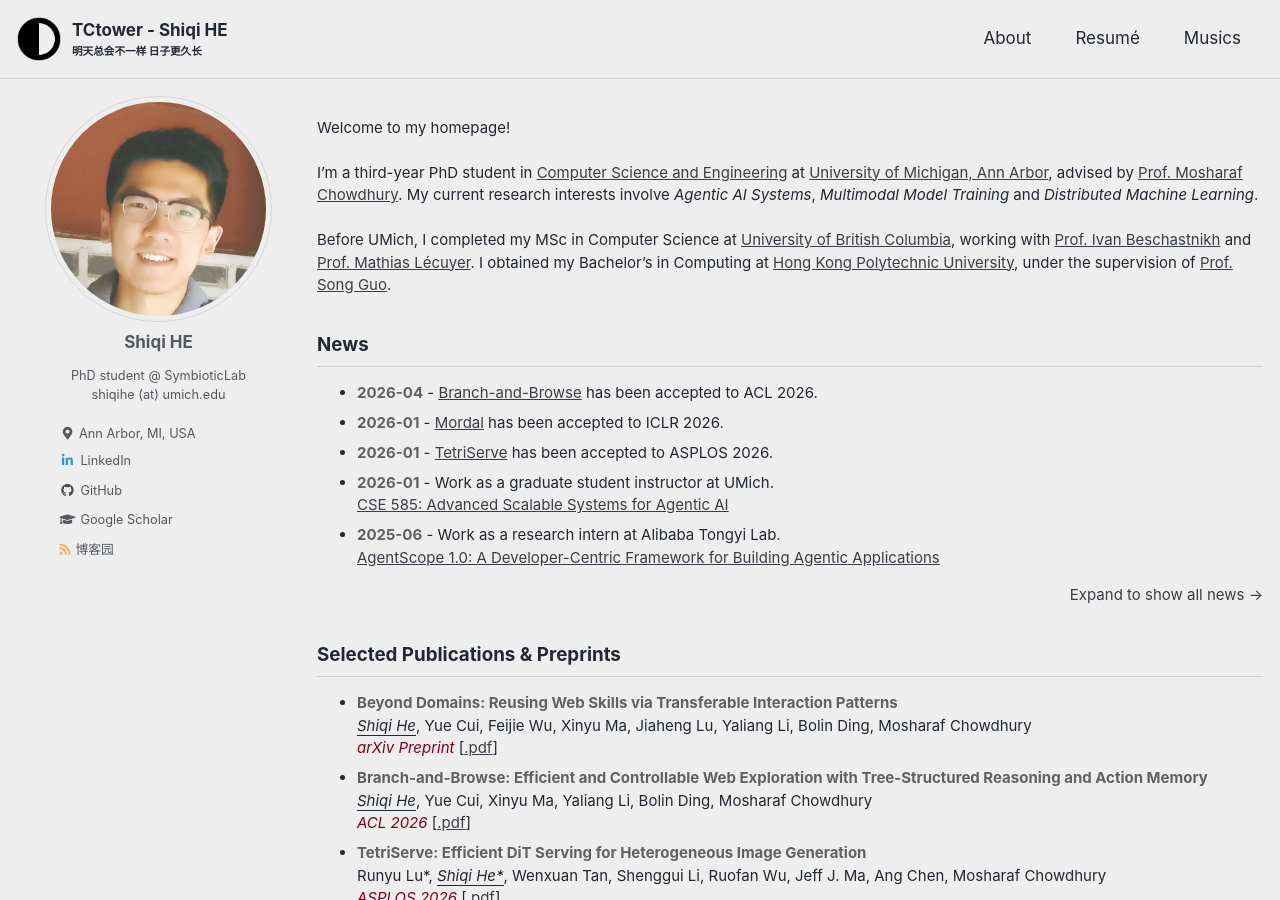
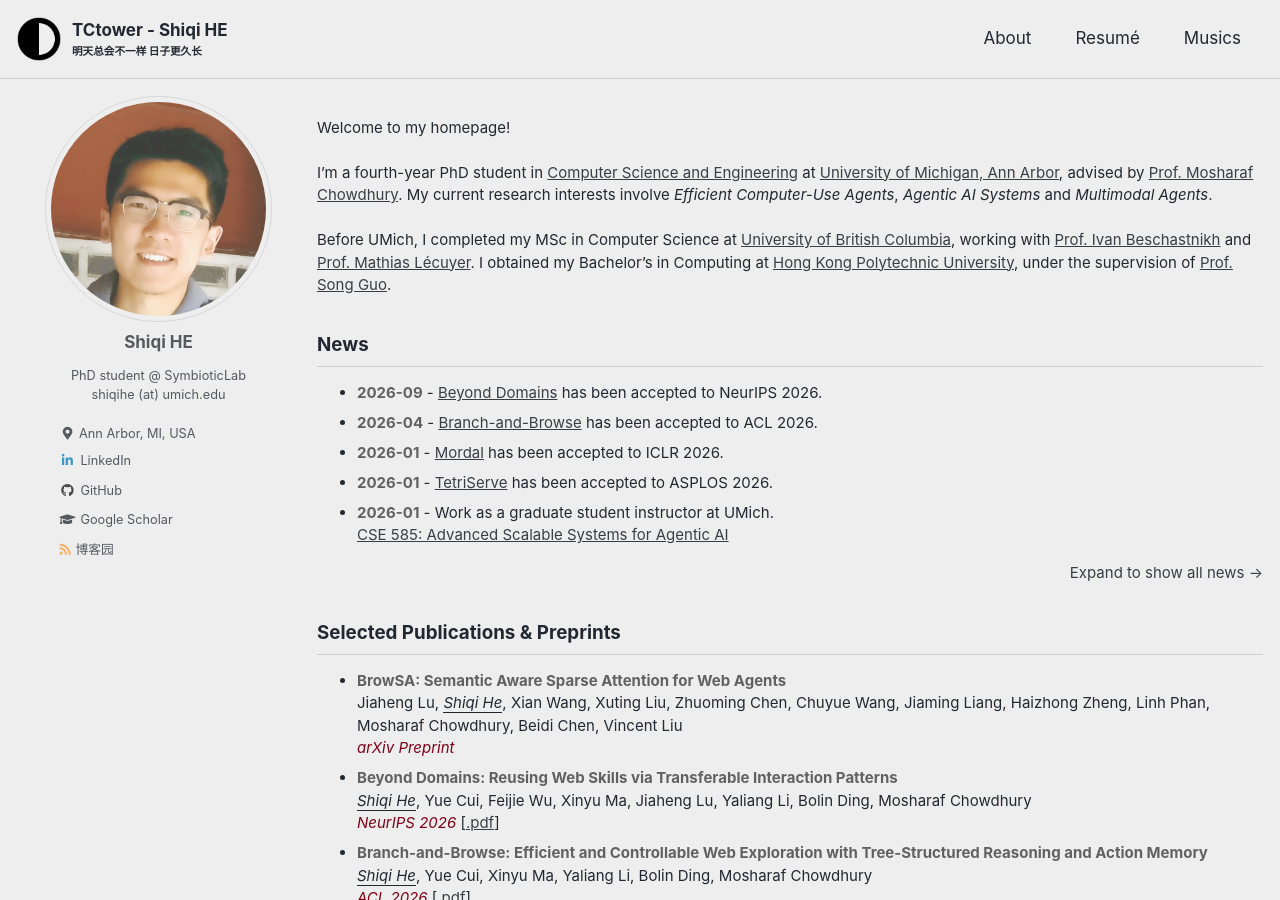
Before and after one commit to TCtower/tctower.github.io, a Jekyll site: the page built from index.md, in a window 1280 px wide and 900 px high. Built offline with Jekyll 4.4.1, drawn with Linux system fonts in a browser that asks for light colours; cached includes are drawn as plain includes.

Commit message:
Update NeurIPS 2026 acceptance, add BrowSA preprint, refresh resume and research interests
Co-Authored-By: Claude Opus 5.5 <noreply@anthropic.com>
Claude-Session: https://claude.ai/code/session_015z4Wbd56udwpLQKj1wa7Hq

```diff
--- a/index.md
+++ b/index.md
@@ -68,7 +68,7 @@ Welcome to my homepage!
 
 <!-- <br />  -->
 
-I’m a third-year PhD student in [Computer Science and Engineering](https://www.cse.umich.edu/) at [University of Michigan, Ann Arbor](https://www.umich.edu/), advised by [Prof. Mosharaf Chowdhury](https://www.mosharaf.com/). My current research interests involve <em>Agentic AI Systems</em>, <em>Multimodal Model Training</em> and <em>Distributed Machine Learning</em>.
+I’m a fourth-year PhD student in [Computer Science and Engineering](https://www.cse.umich.edu/) at [University of Michigan, Ann Arbor](https://www.umich.edu/), advised by [Prof. Mosharaf Chowdhury](https://www.mosharaf.com/). My current research interests involve <em>Efficient Computer-Use Agents</em>, <em>Agentic AI Systems</em> and <em>Multimodal Agents</em>.
 
 Before UMich, I completed my MSc in Computer Science at [University of British Columbia](https://www.ubc.ca/), working with [Prof. Ivan Beschastnikh](https://www.cs.ubc.ca/~bestchai/) and [Prof. Mathias Lécuyer](http://mathias.lecuyer.me/). I obtained my Bachelor’s in Computing at [Hong Kong Polytechnic University](https://www.polyu.edu.hk/en/), under the supervision of [Prof. Song Guo](https://cse.hkust.edu.hk/~songguo/).
 
@@ -82,6 +82,9 @@ sss -->
 
 ## News
 <ul id="news-list">
+<li class="news-item">
+<strong>2026-09</strong> - <a href="https://arxiv.org/pdf/2606.17645" title="beyond-domains">Beyond Domains</a> has been accepted to NeurIPS 2026.
+</li>
 <li class="news-item">
 <strong>2026-04</strong> - <a href="https://arxiv.org/pdf/2510.19838" title="branch-and-browse">Branch-and-Browse</a> has been accepted to ACL 2026.
 </li>
@@ -167,9 +170,15 @@ document.addEventListener('DOMContentLoaded', function() {
 
 
 <li>
+<strong>BrowSA: Semantic Aware Sparse Attention for Web Agents</strong>
+<br/>Jiaheng Lu, <u><em>Shiqi He</em></U>, Xian Wang, Xuting Liu, Zhuoming Chen, Chuyue Wang, Jiaming Liang, Haizhong Zheng, Linh Phan, Mosharaf Chowdhury, Beidi Chen, Vincent Liu
+<br/> <em style="color:#800017;"> arXiv Preprint </em>
+</li>
+
+<li>
 <strong>Beyond Domains: Reusing Web Skills via Transferable Interaction Patterns</strong>
 <br/><u><em>Shiqi He</em></U>, Yue Cui, Feijie Wu, Xinyu Ma, Jiaheng Lu, Yaliang Li, Bolin Ding, Mosharaf Chowdhury
-<br/> <em style="color:#800017;"> arXiv Preprint </em>  [<a href="https://arxiv.org/pdf/2606.17645" title="p4">.pdf</a>]
+<br/> <em style="color:#800017;"> NeurIPS 2026 </em>  [<a href="https://arxiv.org/pdf/2606.17645" title="p4">.pdf</a>]
 </li>
 
 <li>
```
Also changed, not shown: 1 other file.
